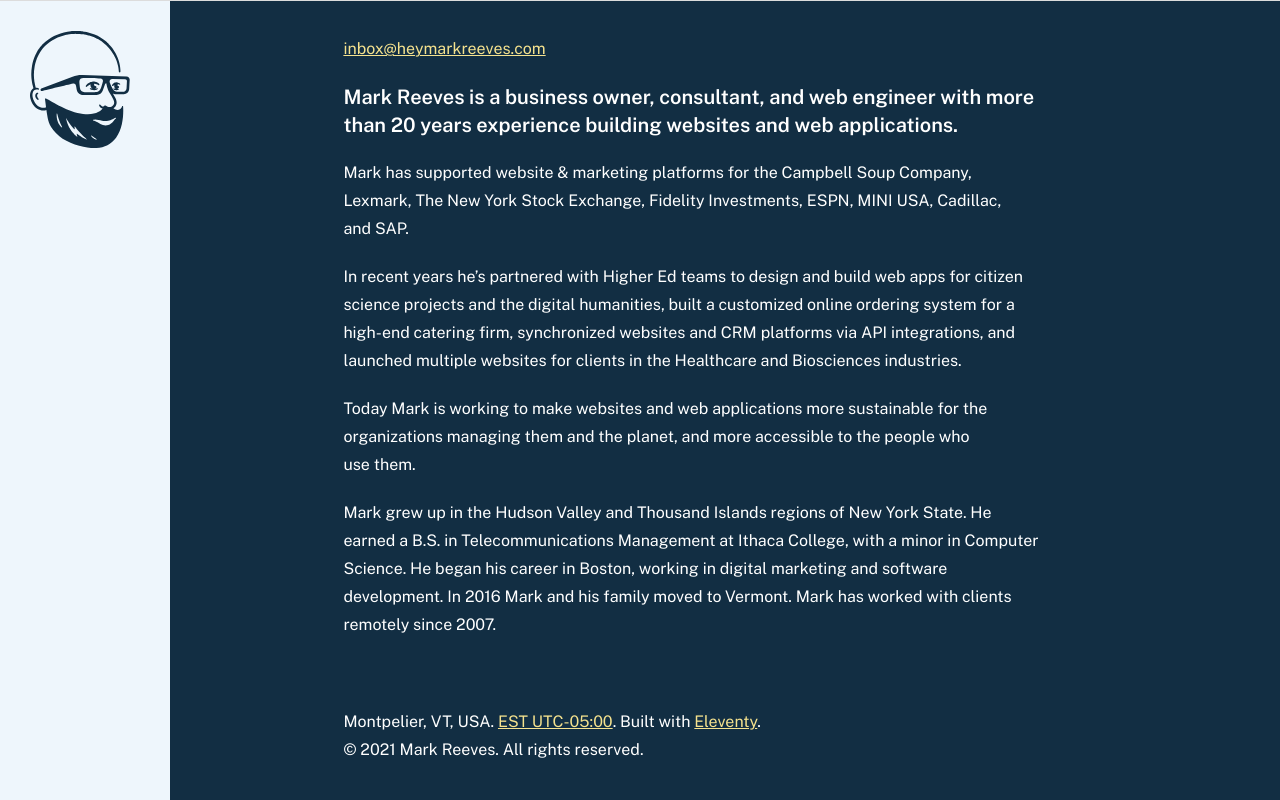
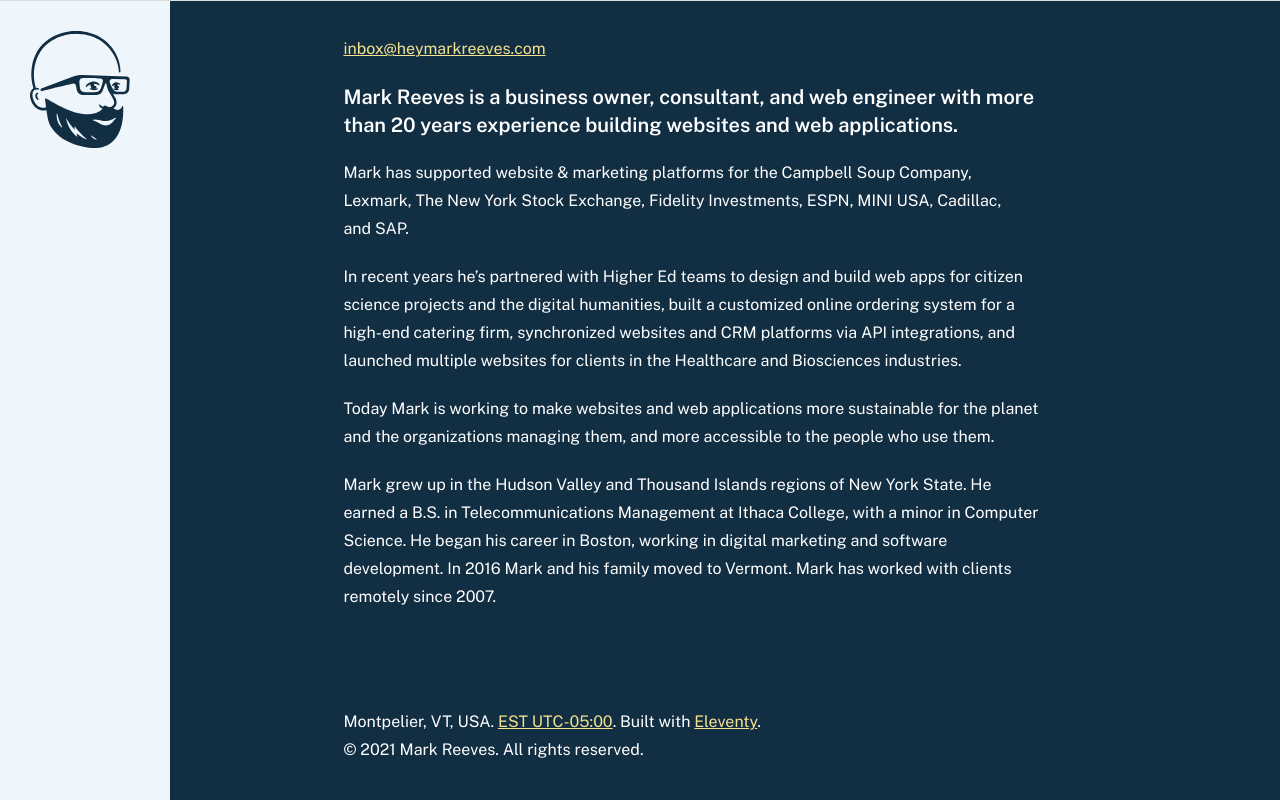
Before and after one commit to clearbold/reeves.studio, an Eleventy site: page src/index.md in a window 1280 px wide. Built offline with nearby package versions, Linux system fonts and the light colour scheme; Eleventy itself is replaced by a stand-in of ours; files that its build step writes are made by us from their sources.

Commit message:
copy edit

```diff
--- a/src/index.md
+++ b/src/index.md
@@ -8,6 +8,6 @@ Mark has supported website &amp; marketing platforms for the Campbell Soup Compa
 
 In recent years he&rsquo;s partnered with Higher Ed teams to design and build web apps for citizen science projects and the digital humanities, built a customized online ordering system for a high-end catering firm, synchronized websites and <abbr title="Customer Relationship Management">CRM</abbr> platforms via <abbr title="Application Programming Interface">API</abbr> integrations, and launched multiple websites for clients in the Healthcare and Biosciences&nbsp;industries.
 
-Today Mark is working to make websites and web applications more sustainable for the organizations managing them and the planet, and more accessible to the people who use&nbsp;them.
+Today Mark is working to make websites and web applications more sustainable for the planet and the organizations managing them, and more accessible to the people who use&nbsp;them.
 
 Mark grew up in the Hudson Valley and Thousand Islands regions of New York State. He earned a B.S. in Telecommunications Management at Ithaca College, with a minor in Computer Science. He began his career in Boston, working in digital marketing and software development. In 2016 Mark and his family moved to Vermont. Mark has worked with clients remotely since&nbsp;2007.
```
